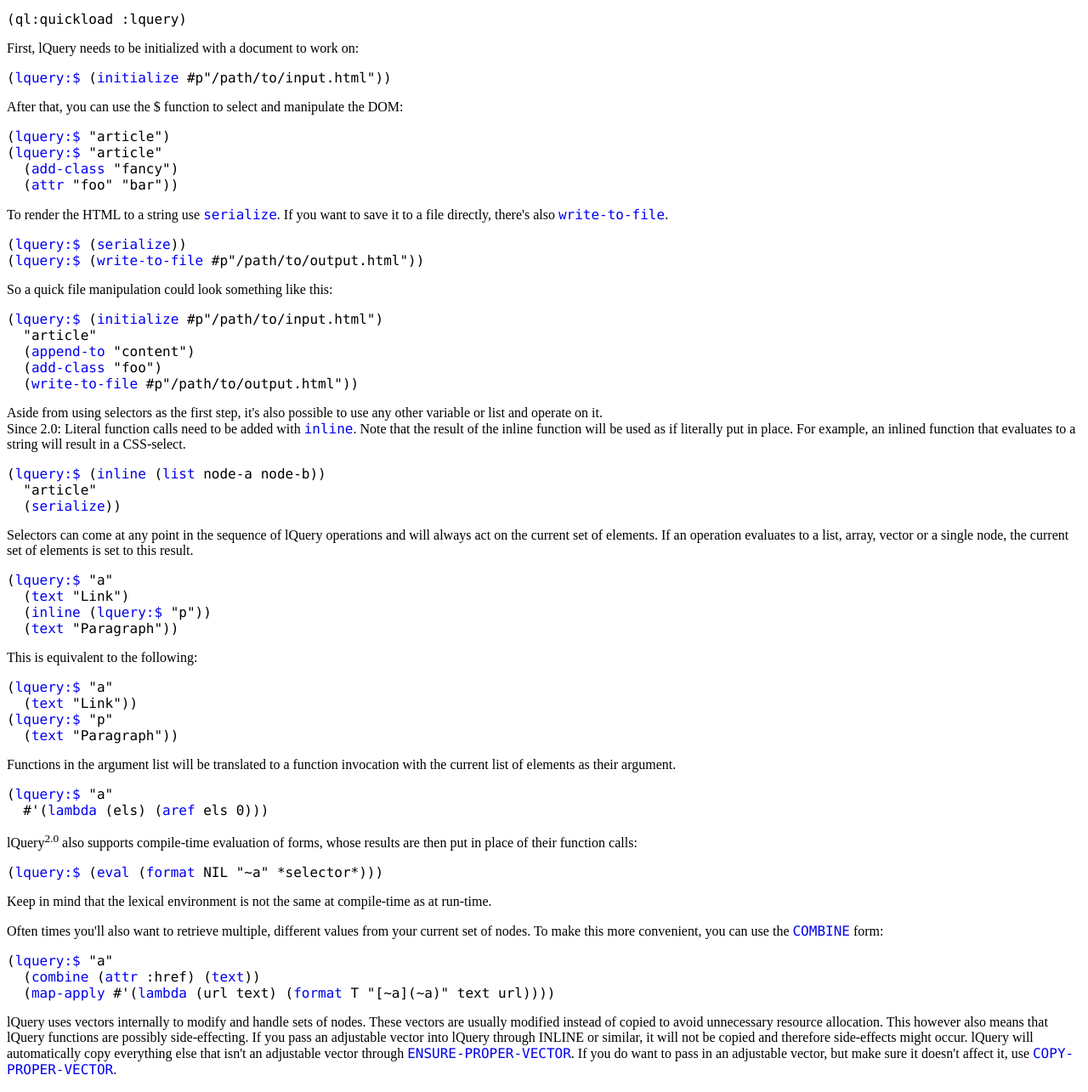
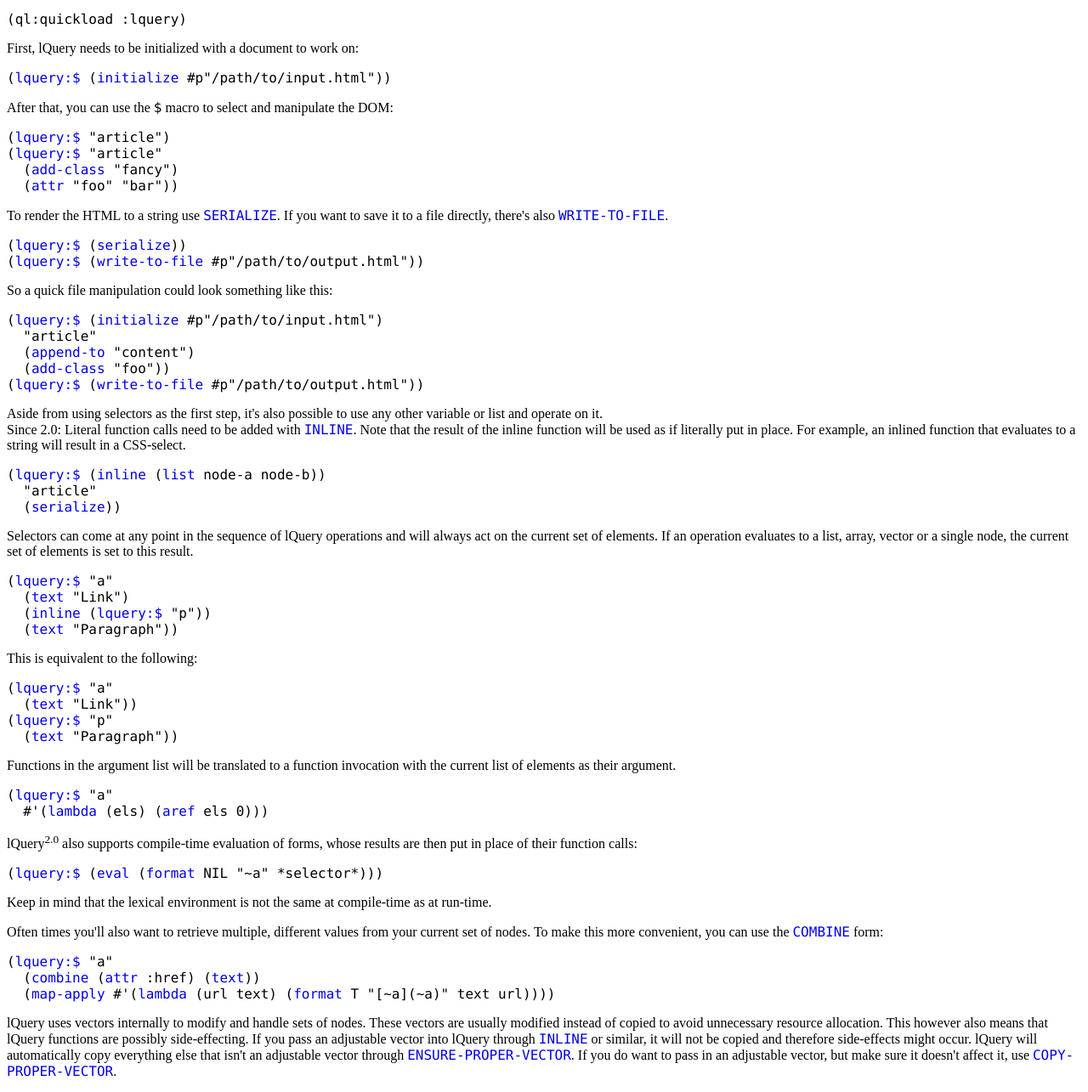
Before and after one commit to Shinmera/lquery, a plain HTML site: page about.html in a window 1280 px wide. Shown: the part 405-1690 px from the top of the page at 85% size. Drawn offline with Linux system fonts and the light colour scheme.

Commit message:
Further doc fixes

```diff
--- a/about.html
+++ b/about.html
@@ -39,14 +39,14 @@
 
 <pre><code>(<a href="#LQUERY:$">lquery:$</a> (<a href="#LQUERY:INITIALIZE">initialize</a> #p&quot;/path/to/input.html&quot;))</code></pre>
 
-<p>After that, you can use the $ function to select and manipulate the DOM:</p>
+<p>After that, you can use the <code>$</code> macro to select and manipulate the DOM:</p>
 
 <pre><code>(<a href="#LQUERY:$">lquery:$</a> &quot;article&quot;)
 (<a href="#LQUERY:$">lquery:$</a> &quot;article&quot;
   (<a href="#LQUERY-FUNCS:ADD-CLASS">add-class</a> &quot;fancy&quot;)
   (<a href="#LQUERY-FUNCS:ATTR">attr</a> &quot;foo&quot; &quot;bar&quot;))</code></pre>
 
-<p>To render the HTML to a string use <code><a href="#LQUERY-FUNCS:SERIALIZE">serialize</a></code>. If you want to save it to a file directly, there's also <code><a href="#LQUERY-FUNCS:WRITE-TO-FILE">write-to-file</a></code>.</p>
+<p>To render the HTML to a string use <code><a href="#LQUERY-FUNCS:SERIALIZE">SERIALIZE</a></code>. If you want to save it to a file directly, there's also <code><a href="#LQUERY-FUNCS:WRITE-TO-FILE">WRITE-TO-FILE</a></code>.</p>
 
 <pre><code>(<a href="#LQUERY:$">lquery:$</a> (<a href="#LQUERY-FUNCS:SERIALIZE">serialize</a>))
 (<a href="#LQUERY:$">lquery:$</a> (<a href="#LQUERY-FUNCS:WRITE-TO-FILE">write-to-file</a> #p&quot;/path/to/output.html&quot;))</code></pre>
@@ -56,11 +56,11 @@
 <pre><code>(<a href="#LQUERY:$">lquery:$</a> (<a href="#LQUERY:INITIALIZE">initialize</a> #p&quot;/path/to/input.html&quot;)
   &quot;article&quot;
   (<a href="#LQUERY-FUNCS:APPEND-TO">append-to</a> &quot;content&quot;)
-  (<a href="#LQUERY-FUNCS:ADD-CLASS">add-class</a> &quot;foo&quot;)
-  (<a href="#LQUERY-FUNCS:WRITE-TO-FILE">write-to-file</a> #p&quot;/path/to/output.html&quot;))</code></pre>
+  (<a href="#LQUERY-FUNCS:ADD-CLASS">add-class</a> &quot;foo&quot;))
+(<a href="#LQUERY:$">lquery:$</a> (<a href="#LQUERY-FUNCS:WRITE-TO-FILE">write-to-file</a> #p&quot;/path/to/output.html&quot;))</code></pre>
 
 <p>Aside from using selectors as the first step, it's also possible to use any other variable or list and operate on it. <br/>
-Since 2.0: Literal function calls need to be added with <code><a href="#LQUERY:INLINE">inline</a></code>.
+Since 2.0: Literal function calls need to be added with <code><a href="#LQUERY:INLINE">INLINE</a></code>.
 Note that the result of the inline function will be used as if literally put in place. For example, an inlined function that evaluates
 to a string will result in a CSS-select.</p>
 
@@ -100,7 +100,7 @@ If an operation evaluates to a list, array, vector or a single node, the current
   (<a href="#LQUERY-MACROS:COMBINE">combine</a> (<a href="#LQUERY-FUNCS:ATTR">attr</a> :href) (<a href="#LQUERY-FUNCS:TEXT">text</a>))
   (<a href="#LQUERY-FUNCS:MAP-APPLY">map-apply</a> #'(<a href="http://l1sp.org/cl/lambda">lambda</a> (url text) (<a href="http://l1sp.org/cl/format">format</a> T &quot;[~a](~a)&quot; text url))))</code></pre>
 
-<p>lQuery uses vectors internally to modify and handle sets of nodes. These vectors are usually modified instead of copied to avoid unnecessary resource allocation. This however also means that lQuery functions are possibly side-effecting. If you pass an adjustable vector into lQuery through INLINE or similar, it will not be copied and therefore side-effects might occur. lQuery will automatically copy everything else that isn't an adjustable vector through <code><a href="#LQUERY:ENSURE-PROPER-VECTOR">ENSURE-PROPER-VECTOR</a></code>. If you do want to pass in an adjustable vector, but make sure it doesn't affect it, use <code><a href="#LQUERY:COPY-PROPER-VECTOR">COPY-PROPER-VECTOR</a></code>.</p>
+<p>lQuery uses vectors internally to modify and handle sets of nodes. These vectors are usually modified instead of copied to avoid unnecessary resource allocation. This however also means that lQuery functions are possibly side-effecting. If you pass an adjustable vector into lQuery through <code><a href="#LQUERY:INLINE">INLINE</a></code> or similar, it will not be copied and therefore side-effects might occur. lQuery will automatically copy everything else that isn't an adjustable vector through <code><a href="#LQUERY:ENSURE-PROPER-VECTOR">ENSURE-PROPER-VECTOR</a></code>. If you do want to pass in an adjustable vector, but make sure it doesn't affect it, use <code><a href="#LQUERY:COPY-PROPER-VECTOR">COPY-PROPER-VECTOR</a></code>.</p>
 
 <h2>Test Suite</h2>
 
@@ -139,7 +139,7 @@ Any lquery function resides in the package <code>LQUERY-FUNCS</code>, which is a
 
 <h3><a name="3.1.0"/>3.1.0</h3>
 
-<p>Renamed <code>DEFINE-NODE-*</code> macros into more sensible <code>DEFINE-LQUERY-*</code>.
+<p>Renamed <code>DEFINE-NODE-\*</code> macros into more sensible <code>DEFINE-LQUERY-*</code>.
 Added macro system, new standard <code><a href="#LQUERY-MACROS:COMBINE">COMBINE</a></code> macro.</p>
 
 <h3><a name="3.0.0"/>3.0.0</h3>
@@ -150,7 +150,7 @@ Added macro system, new standard <code><a href="#LQUERY-MACROS:COMBINE">COMBINE<
 
 <h3><a name="2.0.0"/>2.0.0</h3>
 
-<p>Added extension system and INLINE, EVAL handling. Revamped base macros to be more stable and simple.</p>
+<p>Added extension system and <code><a href="#LQUERY:INLINE">INLINE</a></code>, <code><a href="#LQUERY:EVAL">EVAL</a></code> handling. Revamped base macros to be more stable and simple.</p>
 
 <h2>Further Reading</h2>
 
```
Also changed, not shown: 1 other file.
